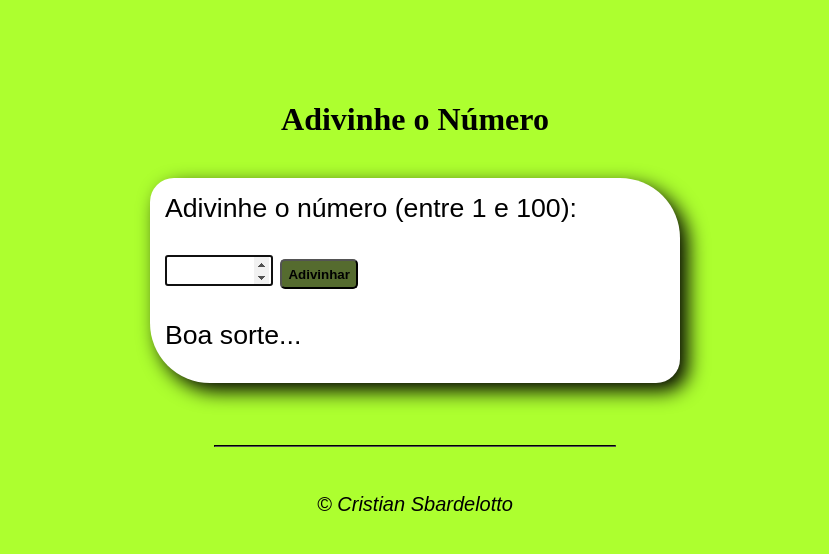
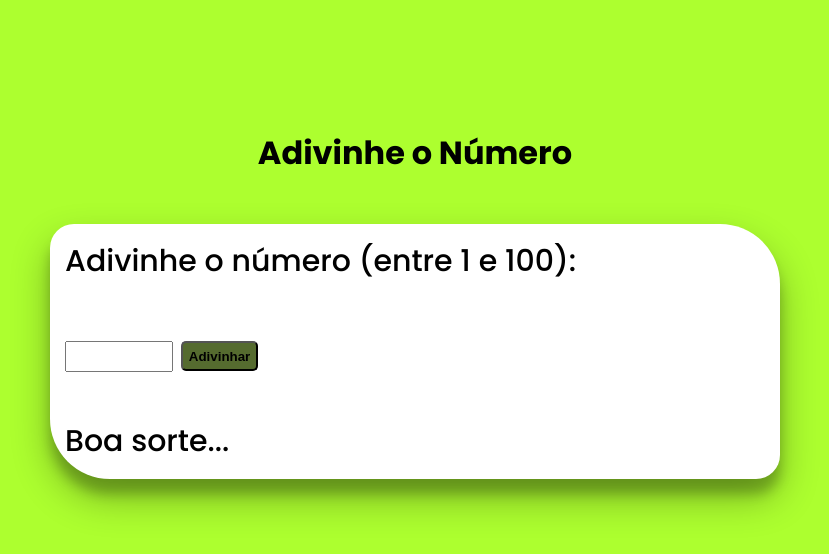
Before and after one commit to cristian-sbardelotto/adivinhe-o-numero, a website: page files/index.html in a window 1280 px wide. Shown: the whole page, without its empty margins (225-1054 px from the left). Drawn offline with Linux system fonts and the light colour scheme.

Commit message:
Quarto commit(adicionando nova estilizaçao)

```diff
--- a/files/index.html
+++ b/files/index.html
@@ -16,7 +16,7 @@
 
     <br>
     <section class="table">
-        <div class='content' style="display: none;">
+        <div class='content'>
             <span class="txtAdiv">Adivinhe o número (entre 1 e 100):</span> <br>
             <br> <span class="numb"><input type="number" name="" id="numform" class="number"></span>
             <input class="btn" type="button" value="Adivinhar" onclick="clicar()"><br>
--- a/files/random_number.js
+++ b/files/random_number.js
@@ -8,20 +8,12 @@ if (numeroAleatorio == 0) {
 numeroAleatorio = numeroAleatorio + Math.floor(Math.random() * 99);
 }
 
-// COMANDO PARA CARREGAR OS ELEMENTOS APÓS A ANIMAÇÃO
-function carregar() {
-    document.querySelector('.content').style.display = "block";
-    document.querySelector('p').style.display = 'block';
-    document.querySelector(".line").style.display = 'block';
-    numeroFormulario.focus();
-}
-
 // COMANDO IF APERTAR ENTER
 function apertar(e) {
     if (e.keyCode === 13) {
         let number = Number(numeroFormulario.value);
         estaCerto();
-        if (number > 100 || number < 0) {
+        if (number > 100 || number < 0 || numberFormulario == 0 || numeroFormulario.value == '') {
             alert("[ERRO] Número inválido!");
             result.innerHTML = 'Boa sorte...'
         }
@@ -34,7 +26,7 @@ function apertar(e) {
 function clicar() {
     let number = Number(numeroFormulario.value);
     estaCerto();
-    if (number > 100 || number < 0) {
+    if (number > 100 || number < 0 || number == 0 || numeroFormulario.value == '') {
         alert("[ERRO] Número inválido!");
         result.innerHTML = 'Boa sorte...'
     }
--- a/files/style.css
+++ b/files/style.css
@@ -1,21 +1,12 @@
+@import url('https://fonts.googleapis.com/css2?family=Poppins:wght@500;700&display=swap');
+
+:root {
+    font-family: 'Poppins', sans-serif;
+}
+
 @keyframes color {
     from {background-color: darkolivegreen;}
     to {background-color: greenyellow;}
-}
-
-@keyframes size {
-    from {width: 100px;}
-    to {width: 500px;}
-}
-
-@keyframes font {
-    from {font-size: 1px;}
-    to {font-size: 30px;}
-}
-
-@keyframes move {
-    from {opacity: 0%}
-    to {opacity: 100%;}
 }
 
 body {
@@ -23,61 +14,62 @@ body {
     animation-name: color;
     animation-duration: 3.5s;
 }
+
 section.table {
-    animation-name: size;
-    animation-duration: 3.5s;
+    position: relative;
 
-    font: normal 20pt Arial;
-    background-color: white;
-    border-radius: 24px 60px;
-    width: 500px;
-    height: 175px;
+
+    /* animation-name: size; */
+    /* animation-duration: 3.5s; */
+    width: 700px;
     padding: 15px;
     margin: auto;
-    box-shadow: 8px 8px 20px black;
+
+    border-radius: 24px 60px;
+    background-color: white;
+    box-shadow: hsla(0, 0%, 0%, 0.302) 0px 19px 38px, hsla(0, 0%, 0%, 0.22) 0px 15px 12px;
 }
+
 div.content {
-    font: normal 20pt Arial;
+    font-family: 'Poppins', sans-serif;
+    font-weight: 500;
+    font-size: 30px;
 }
+
 input.number {
     width: 100px;
     height: 25px;
-    font: normal 18pt Arial;
 }
+
 div.result {
-    font: normal 20pt Arial;
+    color: black;
 }
+
 h1 {
     text-align: center;
     color: black;
+}
 
-    animation-name: font;
-    animation-duration: 3.5s;
-}
 span.txtAdiv {
     text-align: center;
 }
+
 span.numb {
     align-content: center;
 }
+
 input.btn {
     background-color: darkolivegreen;
     border-radius: 5px;
     font-weight: bold;
     height: 30px;
 }
+
 p {
     color: black;
     text-align: center;
-    font: italic 15pt Arial;
-    animation-name: move;
-    animation-duration: 0.85s;
+}
 
-}
-@keyframes fade{
-    0%,100% { opacity: 0 }
-    50% { opacity: 1 }
-  }
 hr {
     display: none;
     width: 400px;
```
